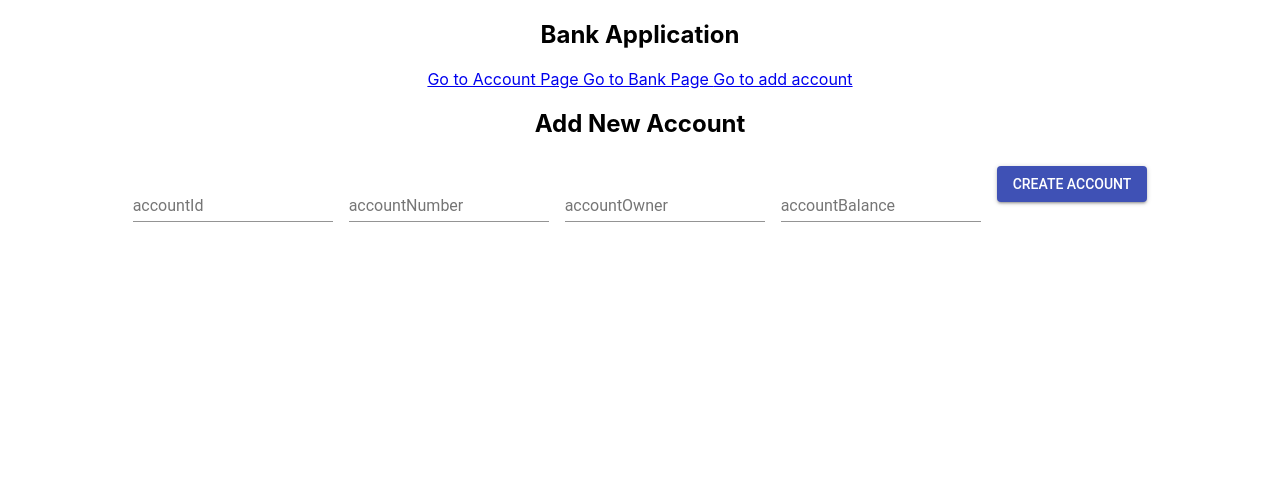
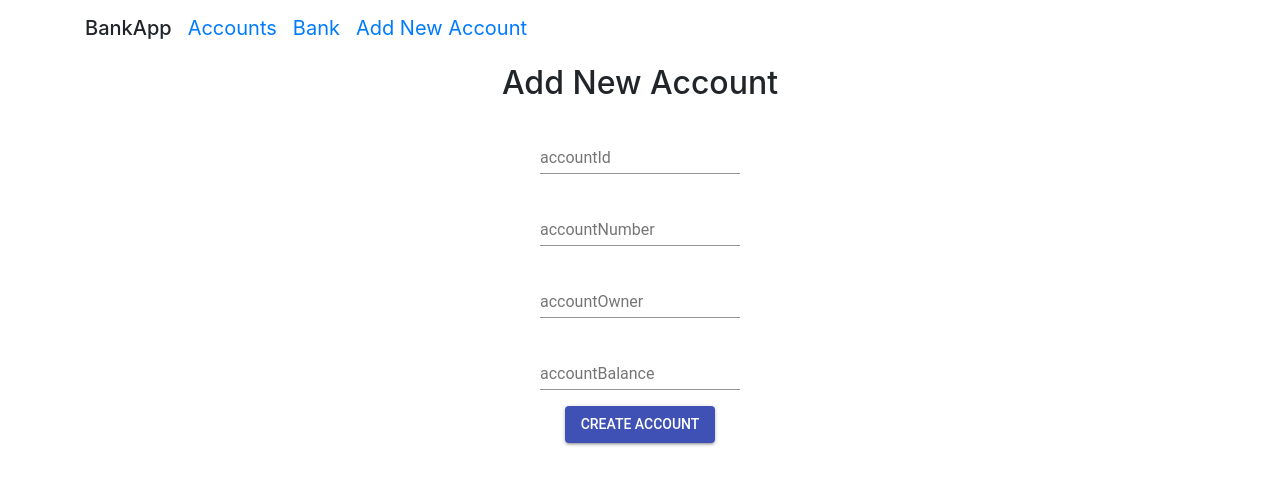
Before and after one commit to ReefL/bank-client, a React (Create React App) app: page /add-account in a window 1280 px wide. Shown: the top 484 px of the page. Built offline with nearby package versions, Linux system fonts and the light colour scheme.

Commit message:
code pretty

```diff
--- a/package.json
+++ b/package.json
@@ -4,7 +4,9 @@
   "private": true,
   "dependencies": {
     "@material-ui/core": "^3.7.1",
+    "bootstrap": "^4.2.1",
     "react": "^16.7.0",
+    "react-bootstrap": "^0.32.4",
     "react-dom": "^16.7.0",
     "react-router-dom": "^4.3.1",
     "react-scripts": "2.1.1"
--- a/src/App.js
+++ b/src/App.js
@@ -1,12 +1,14 @@
 import React, { Component } from "react";
 import logo from "./logo.svg";
 import "./App.css";
-
+import "../node_modules/bootstrap/dist/css/bootstrap.min.css";
+import BottomNavigation from "@material-ui/core/BottomNavigation";
+import BottomNavigationAction from "@material-ui/core/BottomNavigationAction";
 import { BrowserRouter, Link, Switch, Route, Redirect } from "react-router-dom";
 import Account from "./components/account/account";
 import BankDetails from "./components/bank-details/bank-details";
 import addAccount from "./components/add-account/add-account";
-
+import Header from "./components/header/header";
 class App extends Component {
   componentDidMount() {
     console.log("app loaded!!!");
@@ -15,12 +17,8 @@ class App extends Component {
     return (
       <BrowserRouter>
         <div className="App">
-          <h2> Bank Application </h2>
-          <div>
-            <Link to="/account"> Go to Account Page </Link>
-            <Link to="/bank-details"> Go to Bank Page </Link>
-            <Link to="/add-account"> Go to add account </Link>
-          </div>
+          <Header />
+          <div />
           <div>
             <Switch>
               <Route key="account" path="/account" component={Account} />
--- a/src/components/account/account.js
+++ b/src/components/account/account.js
@@ -45,37 +45,31 @@ class Account extends Component {
   render() {
     const { classes } = this.props;
     return (
-      <div>
-        <h2> This is the account page </h2>
-
-        {this.state.accounts.map(curAccount => {
-          return (
-            <Card className={classes.card}>
-              <CardContent>
-                <Typography
-                  className={classes.title}
-                  color="textSecondary"
-                  gutterBottom
+      <div className="container">
+        <div className="row">
+          {this.state.accounts.map(curAccount => {
+            return (
+              <div
+                className="col-3"
+                style={{
+                  padding: "5px"
+                }}
+              >
+                <div
+                  style={{
+                    border: "1px solid black",
+                    borderRadius: "10px",
+                    height: "150px",
+                    boxShadow: "5px 10px"
+                  }}
                 >
-                  {curAccount.id || curAccount.currentId}
-                </Typography>
-                <Typography variant="h5" component="h2" />
-                <Typography className={classes.pos} color="textSecondary">
-                  {curAccount.balance || curAccount.accountBalance}
-                </Typography>
-                <Typography component="p">
-                  {curAccount.account_number || curAccount.accountNumber}
-                </Typography>
-                <Typography component="p">
-                  {curAccount.owner}
-                  {/* {JSON.parse(curAccount.owner).map(owner => {
-                    return <span>{owner}</span>;
-                  })} */}
-                </Typography>
-              </CardContent>
-            </Card>
-          );
-        })}
+                  <h1> {curAccount.id} </h1>
+                  <div>{curAccount.owner} </div>
+                </div>
+              </div>
+            );
+          })}
+        </div>
       </div>
     );
   }
--- a/src/components/add-account/add-account.js
+++ b/src/components/add-account/add-account.js
@@ -1,12 +1,13 @@
 import React, { Component } from "react";
-
+import { BrowserRouter, Link, Switch, Route, Redirect } from "react-router-dom";
 import PropTypes from "prop-types";
 import { withStyles } from "@material-ui/core/styles";
 import Button from "@material-ui/core/Button";
 import DialogTitle from "@material-ui/core/DialogTitle";
 import Dialog from "@material-ui/core/Dialog";
 import TextField from "@material-ui/core/TextField";
-
+import { withRouter } from "react-router-dom";
+import { Account } from "../../models/account";
 const styles = theme => ({
   container: {
     display: "flex",
@@ -51,34 +52,34 @@ class AddAccount extends Component {
       ...this.state.currentAccount,
       [e.currentTarget.name]: e.target.value
     };
-
     this.setState(prevState => ({
       currentAccount
     }));
-
-    // this.setState(prevState => ({
-    //   currentAccount: {
-    //     ...prevState.currentAccount,
-    //     [e.currentTarget.name]: e.target.value
-    //   }
-    // }));
   };
 
   handleClose = () => {
     this.setState(prevState => ({
       isModalOpened: false
     }));
+    this.props.history.push("/account");
   };
 
   createAccount = () => {
-    //modeling
+    let account = new Account(
+      this.state.currentAccount.accountId,
+      this.state.currentAccount.accountNumber,
+      this.state.currentAccount.accountOwner,
+      this.state.currentAccount.accountBalance,
+      "personal"
+    );
+
     fetch("http://localhost:2200/accounts", {
       method: "POST",
       headers: {
         Accept: "application/json",
         "Content-Type": "application/json"
       },
-      body: JSON.stringify(this.state.currentAccount)
+      body: JSON.stringify(account)
     })
       .then(result => {
         return result.json();
@@ -106,6 +107,7 @@ class AddAccount extends Component {
           onChange={this.handleInputChange}
           margin="normal"
         />
+        <br />
         <TextField
           id="accountNumber"
           label="accountNumber"
@@ -115,6 +117,7 @@ class AddAccount extends Component {
           onChange={this.handleInputChange}
           margin="normal"
         />
+        <br />
         <TextField
           id="accountOwner"
           label="accountOwner"
@@ -124,6 +127,7 @@ class AddAccount extends Component {
           onChange={this.handleInputChange}
           margin="normal"
         />
+        <br />
         <TextField
           id="accountBalance"
           label="accountBalance"
@@ -134,6 +138,8 @@ class AddAccount extends Component {
           onChange={this.handleInputChange}
           margin="normal"
         />
+        <br />
+
         <Button
           variant="contained"
           color="primary"
--- /dev/null
+++ b/src/components/header/header.js
@@ -0,0 +1,34 @@
+import React, { Component } from "react";
+import BottomNavigation from "@material-ui/core/BottomNavigation";
+import BottomNavigationAction from "@material-ui/core/BottomNavigationAction";
+import { BrowserRouter, Link, Switch, Route, Redirect } from "react-router-dom";
+import { MenuItem, Navbar, Nav, NavItem } from "react-bootstrap";
+
+export default class Header extends Component {
+  constructor(props) {
+    super(props);
+  }
+
+  render() {
+    return (
+      <div>
+        <Navbar>
+          <Navbar.Header>
+            <Navbar.Brand>
+              <h1>BankApp</h1>
+            </Navbar.Brand>
+            <Navbar.Brand>
+              <Link to="/account"> Accounts </Link>
+            </Navbar.Brand>
+            <Navbar.Brand>
+              <Link to="/bank-details"> Bank </Link>
+            </Navbar.Brand>
+            <Navbar.Brand>
+              <Link to="/add-account"> Add New Account </Link>
+            </Navbar.Brand>
+          </Navbar.Header>
+        </Navbar>
+      </div>
+    );
+  }
+}
--- /dev/null
+++ b/src/models/account.js
@@ -0,0 +1,9 @@
+export class Account {
+  constructor(_id, _number, _owners, _balance, _type) {
+    this.id = _id;
+    this.account_number = _number;
+    this.owner = _owners;
+    this.balance = _balance;
+    this.type = _type;
+  }
+}
```
Also changed, not shown: 1 other file (tests, documents, lock files or other folders).
